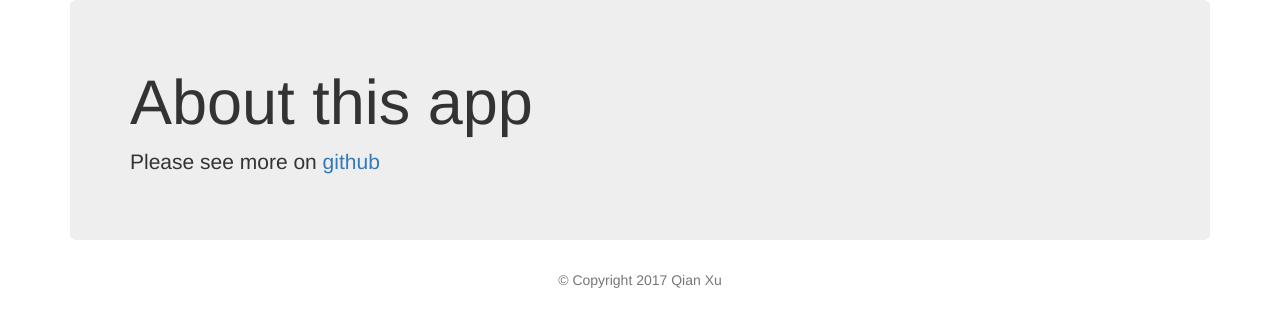
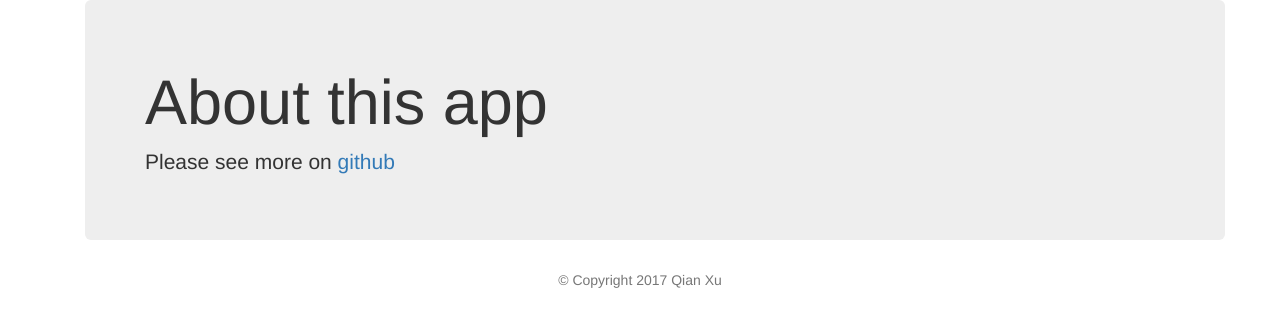
Before and after one commit to stexuq/Nodephilipshue, a Node server app: page /about in a window 1280 px wide. Shown: the part 122-449 px from the top of the page. Run offline with Node 20, Linux system fonts and the light colour scheme; some libraries are stand-ins or nearby versions.

Commit message:
changed readme

```diff
--- a/views/pages/about.ejs
+++ b/views/pages/about.ejs
@@ -10,15 +10,13 @@
     </header>
 
     <main>
-        <div class="row">
-            <div class="col-sm-12">
+        <div class="container">
 
-                <div class="jumbotron">
-                    <h1>About this app</h1>
-                    <p>Please see more on <a href="https://github.com/QianXuX/Nodephilipshue">github</a> </p>
-                </div>
+            <div class="jumbotron">
+                <h1>About this app</h1>
+                <p>Please see more on <a href="https://github.com/QianXuX/Nodephilipshue">github</a> </p>
+            </div>
 
-            </div>
         </div>
     </main>
 
--- a/views/pages/alllights.ejs
+++ b/views/pages/alllights.ejs
@@ -11,6 +11,9 @@
 
     <main>
         <div class="container">
+            <div class="jumbotron">
+                <h1>All Lights</h1>
+                <br>
                 <% lights.forEach((light) => { %>
                     <div class="list-group-item">
                     <a href="/lights/<%= light.id %>" > Light <%= light.id %> </a>
@@ -18,6 +21,7 @@
                     Turned On: <%= light.on %>
                     </div>
                 <% }) %>
+            </div>
         </div>
     </main>
 
```
Also changed, not shown: hue-express-new.js (+0 -12 lines), about.png (added), alllights-old.png (added), alllights.png. Lines whose indentation alone changed are shown as unchanged.
